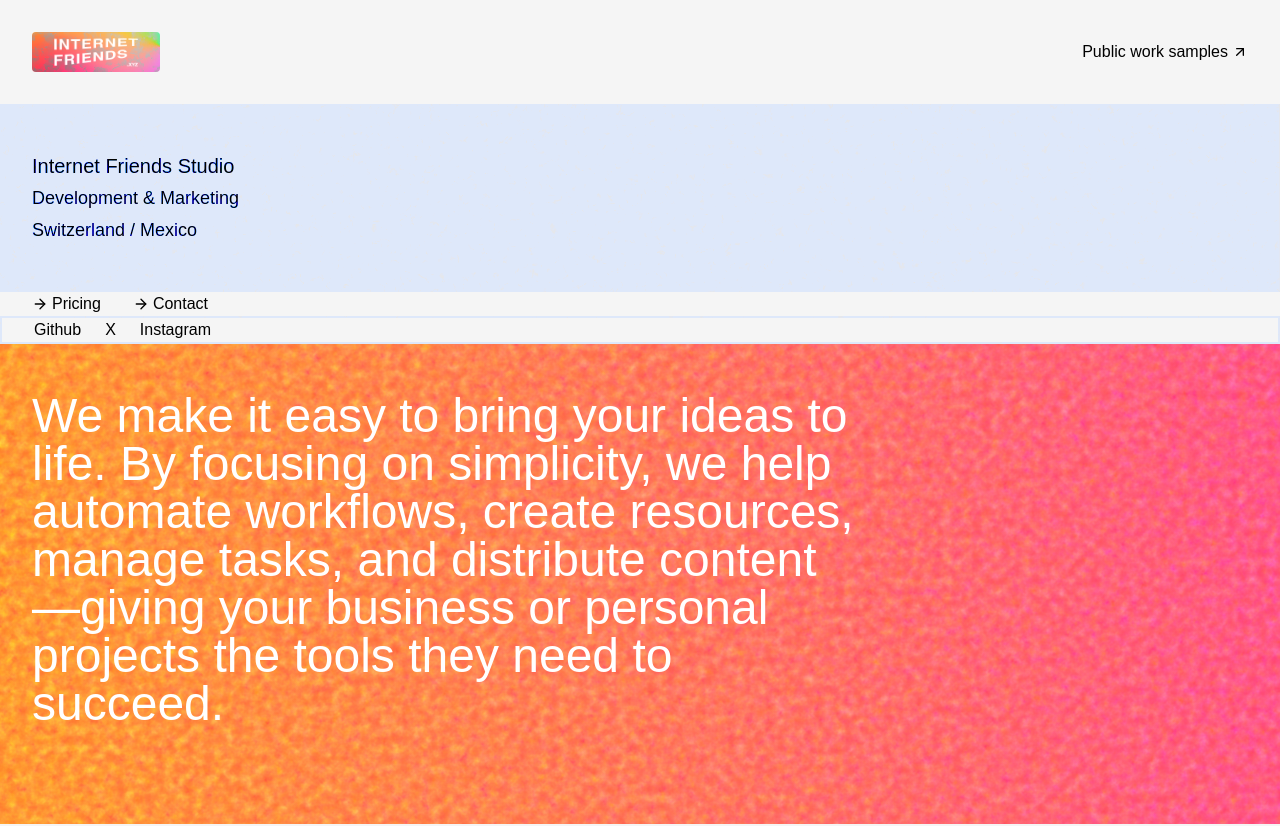
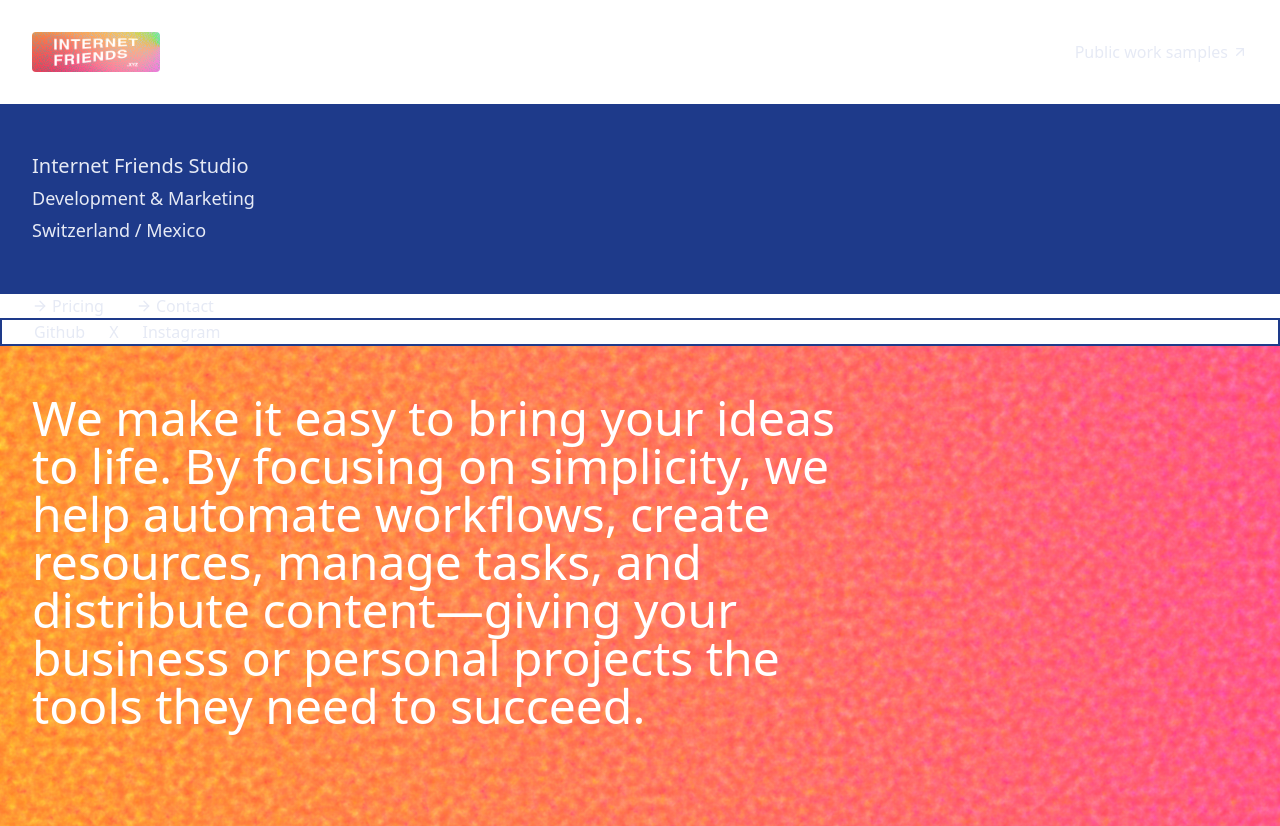
Before and after one commit to BarreraSlzr/landingpage, a Next.js app: page / in a window 1280 px wide. Built offline with nearby package versions, Linux system fonts and the light colour scheme.

Commit message:
New coloring

```diff
--- a/app/globals.css
+++ b/app/globals.css
@@ -2,32 +2,55 @@
 @tailwind components;
 @tailwind utilities;
 
-@tailwind base;
-@tailwind components;
-@tailwind utilities;
+:root {
+  --background: 230, 234, 245;
+  --foreground: #171717;
+  --text: 0, 0, 0;
+  --brand-blue-100: #E6EAF5;
+  --brand-blue-200: #C7D1F0;
+  --brand-blue-300: #A8B8EB;
+  --brand-blue-400: #899FE6;
+  --brand-blue-500: #6A86E1;
+  --brand-blue-600: #4B6DDC;
+  --brand-blue-700: #2C54D7;
+  --brand-blue-800: #1E3A8A;
+  --brand-blue-900: #0F1D45;
+}
 
-
-
-:root {
-  --background: #ffffff;
-  --foreground: #171717;
-  --foreground-rgb: 0, 0, 0;
-  --background-start-rgb: 245, 245, 245;
-  --background-end-rgb: 255, 255, 255;
+[data-mode="dark"] {
+  --background: #0a0a0a;
+  --foreground: #ededed;
+  --text: 255, 255, 255;
+  --brand-blue-100: #0F1D45;
+  --brand-blue-200: #1E3A8A;
+  --brand-blue-300: #2C54D7;
+  --brand-blue-400: #4B6DDC;
+  --brand-blue-500: #6A86E1;
+  --brand-blue-600: #899FE6;
+  --brand-blue-700: #A8B8EB;
+  --brand-blue-800: #C7D1F0;
+  --brand-blue-900: #E6EAF5;
 }
 
 @media (prefers-color-scheme: dark) {
   :root {
     --background: #0a0a0a;
     --foreground: #ededed;
-    --foreground-rgb: 255, 255, 255;
-    --background-start-rgb: 0, 0, 0;
-    --background-end-rgb: 0, 0, 0;
+    --text: 255, 255, 255;
+    --brand-blue-100: #0F1D45;
+    --brand-blue-200: #1E3A8A;
+    --brand-blue-300: #2C54D7;
+    --brand-blue-400: #4B6DDC;
+    --brand-blue-500: #6A86E1;
+    --brand-blue-600: #899FE6;
+    --brand-blue-700: #A8B8EB;
+    --brand-blue-800: #C7D1F0;
+    --brand-blue-900: #E6EAF5;
   }
 }
 
+
 body {
-  font-family: Arial, Helvetica, sans-serif;
   color: rgb(var(--foreground));
   background: linear-gradient(
       to bottom,
--- a/app/not-found.tsx
+++ b/app/not-found.tsx
@@ -52,9 +52,8 @@ const NotFoundPage: React.FC = () => {
     <main className="min-h-screen bg-[#f5f5f5]">
       {/* Header */}
       <header className="flex items-center justify-between p-6 md:p-8 ">
-        {/* <div className="absolute -inset-0.5 bg-gradient-to-br from-[#FF1B6B] via-[#FFA07A] to-[#40E0D0] rounded-lg "/> */}
         <div className="flex items-center gap-2">
-          <div className="overflow-hidden flex items-center h-10 w-32 rounded bg-gradient-to-br from-[#FF1B6B] via-[#FFA07A] to-[#40E0D0]">
+          <div className="overflow-hidden flex items-center h-10 w-32 rounded bg-gradient-to-br from-orange-500 to-pink-500">
             <Image
               className="select-none pointer-events-none"
               alt={`${content.companyName}.xyz`} width={600} height={600} src="/600x600.jpg" />
--- a/app/page.tsx
+++ b/app/page.tsx
@@ -9,11 +9,11 @@ import { platformNames } from '@/libs/platformURLs';
 export default function Page() {
   return (
     <>
-      <main className="min-h-screen bg-[#f5f5f5]">
+      <main className="min-h-screen bg-[#f5f5f5] bg-brand-blue-800 text-brand-blue-100">
         {/* Header */}
-        <header className="flex items-center justify-between p-6 md:p-8 ">
-          {/* <div className="absolute -inset-0.5 bg-gradient-to-br from-[#FF1B6B] via-[#FFA07A] to-[#40E0D0] rounded-lg "/> */}
+        <header className="flex items-center justify-between p-6 md:p-8 bg-white">
           <div className="flex items-center gap-2">
+            <div className="relative overflow-hidden flex items-center h-10 w-32 rounded bg-gradient-to-br from-orange-500 to-pink-500">
               <div
                 className="absolute inset-0 bg-[linear-gradient(to_bottom,rgba(0,0,0,0.7),rgba(0,0,0,0.9))] bg-cover bg-no-repeat opacity-75 group-hover:opacity-100 transition duration-1000 group-hover:duration-200 animate-tilt mix-blend-saturation"
                 style={{
@@ -24,7 +24,6 @@ export default function Page() {
                   backgroundBlendMode: 'hue',
                 }}
               />
-            <div className="overflow-hidden flex items-center h-10 w-32 rounded bg-gradient-to-br from-[#FF1B6B] via-[#FFA07A] to-[#40E0D0]">
               <Image
                 className="select-none pointer-events-none"
                 alt={`${content.companyName}.xyz`} width={600} height={600} src="/600x600.jpg" />
@@ -37,7 +36,7 @@ export default function Page() {
         </header>
 
         {/* Company Info */}
-        <section className="px-6 md:px-8 py-12 bg-gray-200">
+        <section className="px-6 md:px-8 py-12">
           <div className="space-y-1">
             <h1 className="text-xl font-medium">{content.companyInfo.title}</h1>
             <p className="text-lg">{content.companyInfo.address1}</p>
@@ -46,7 +45,7 @@ export default function Page() {
         </section>
 
         {/* Main Navigation */}
-        <nav className="px-6 md:px-8 flex flex-wrap gap-8" aria-label="Main Navigation">
+        <nav className="px-6 md:px-8 flex flex-wrap gap-8 border-t-2 border-brand-blue-800 bg-white" aria-label="Main Navigation">
           {content.navigation.map((item) => (
             <Link
               key={item}
@@ -60,7 +59,7 @@ export default function Page() {
         </nav>
 
         {/* Social Links */}
-        <div className="px-6 md:px-8 flex flex-wrap gap-6 border-2">
+        <div className="px-6 md:px-8 flex flex-wrap gap-6 border-2 border-brand-blue-800 bg-white">
           {platformNames.map((platform) => (
             <Link
               key={platform}
--- a/tailwind.config.ts
+++ b/tailwind.config.ts
@@ -21,6 +21,17 @@ const config: Config = {
         tertiary: {
           DEFAULT: '#40E0D0',
           dark: '#2CB3A5',
+        },
+        'brand-blue': {
+          100: 'var(--brand-blue-100)',
+          200: 'var(--brand-blue-200)',
+          300: 'var(--brand-blue-300)',
+          400: 'var(--brand-blue-400)',
+          500: 'var(--brand-blue-500)',
+          600: 'var(--brand-blue-600)',
+          700: 'var(--brand-blue-700)',
+          800: 'var(--brand-blue-800)',
+          900: 'var(--brand-blue-900)',
         },
       },
       backgroundImage: {
```
Lines whose indentation alone changed are shown as unchanged.
